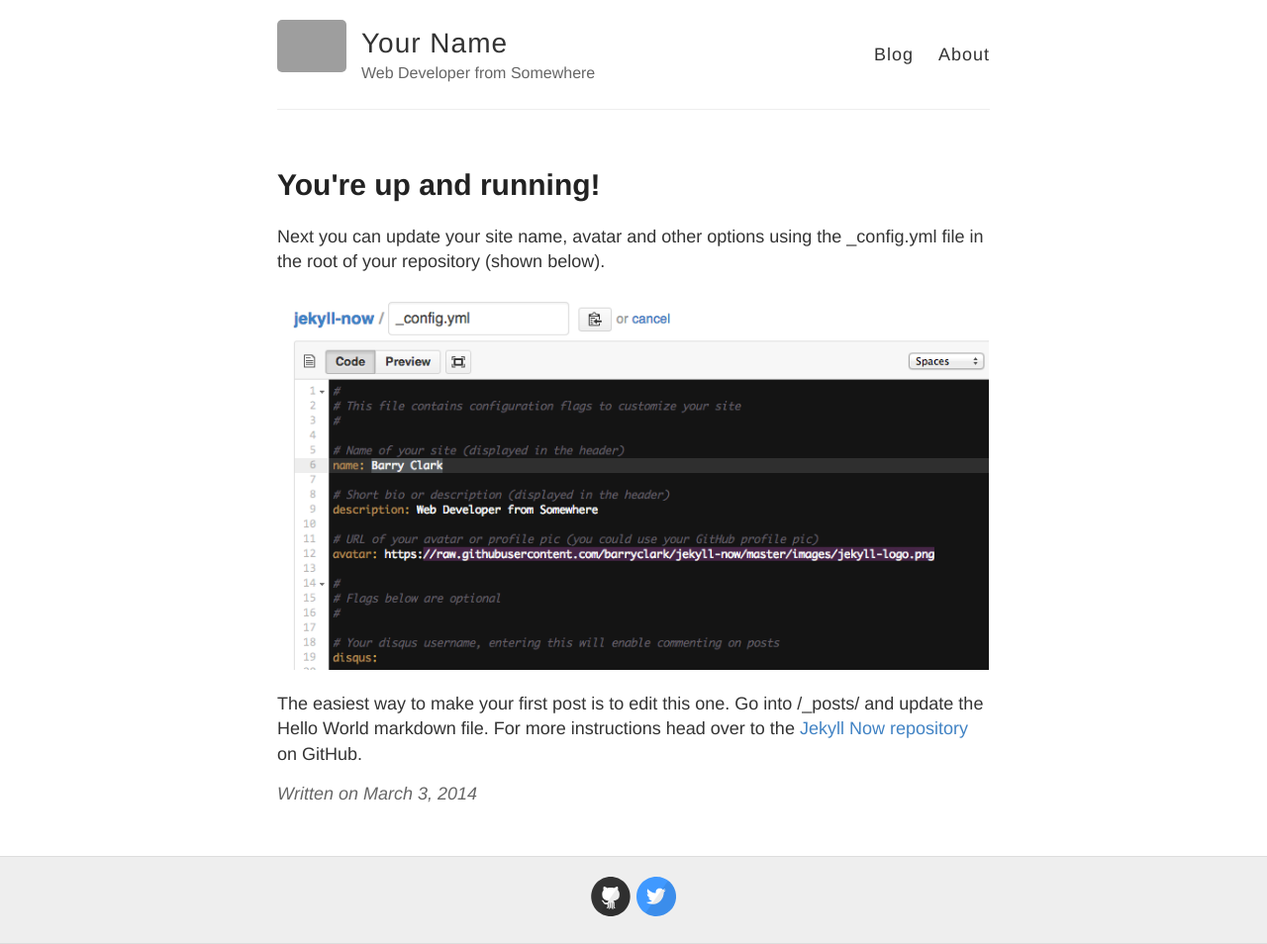
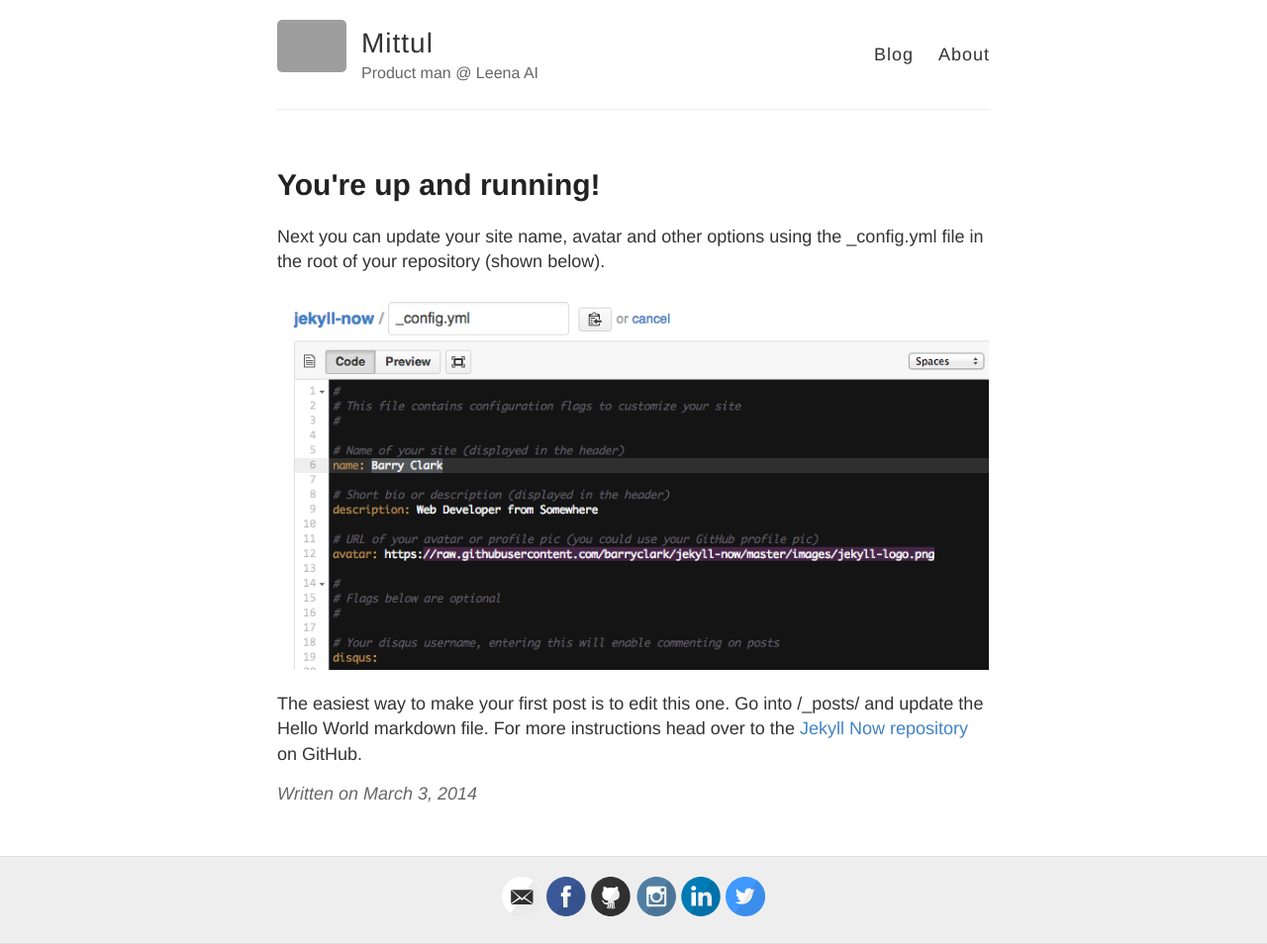
Before and after one commit to mittuled/blog, a Jekyll site: the page built from _posts/2014-3-3-Hello-World.md, in a window 1280 px wide. Shown: the whole page at 99% size. Built offline with Jekyll 4.4.1, drawn with Linux system fonts in a browser that asks for light colours; some of the changed lines change nothing that is shown; grey boxes are pictures that could not be loaded.

Commit message:
Updated config.yaml

```diff
--- a/_config.yml
+++ b/_config.yml
@@ -3,10 +3,10 @@
 #
 
 # Name of your site (displayed in the header)
-name: Your Name
+name: Mittul
 
 # Short bio or description (displayed in the header)
-description: Web Developer from Somewhere
+description: Product man @ Leena AI
 
 # URL of your avatar or profile pic (you could use your GitHub profile pic)
 avatar: https://raw.githubusercontent.com/barryclark/jekyll-now/master/images/jekyll-logo.png
@@ -18,15 +18,15 @@
 # Includes an icon in the footer for each username you enter
 footer-links:
   dribbble:
-  email:
-  facebook:
+  email: mittuld6@gmail.com
+  facebook: facebook.com/mittuldesai
   flickr:
-  github: barryclark/jekyll-now
-  instagram:
-  linkedin:
+  github: mittuled/mittuled
+  instagram: instagram.com/mittuled
+  linkedin: linkedin.com/in/mittuldesai
   pinterest:
   rss: # just type anything here for a working RSS icon
-  twitter: jekyllrb
+  twitter: mittuled
   stackoverflow: # your stackoverflow profile, e.g. "users/50476/bart-kiers"
   youtube: # channel/<your_long_string> or user/<user-name>
   googleplus: # anything in your profile username that comes after plus.google.com/
@@ -41,7 +41,7 @@
 
 # Your website URL (e.g. http://barryclark.github.io or http://www.barryclark.co)
 # Used for Sitemap.xml and your RSS feed
-url:
+url: mittuled.com
 
 # If you're hosting your site at a Project repository on GitHub pages
 # (http://yourusername.github.io/repository-name)
@@ -56,7 +56,7 @@
 permalink: /:title/
 
 # The release of Jekyll Now that you're using
-version: v1.2.0
+version: v1.0.0
 
 # Jekyll 3 now only supports Kramdown for Markdown
 kramdown:
```
